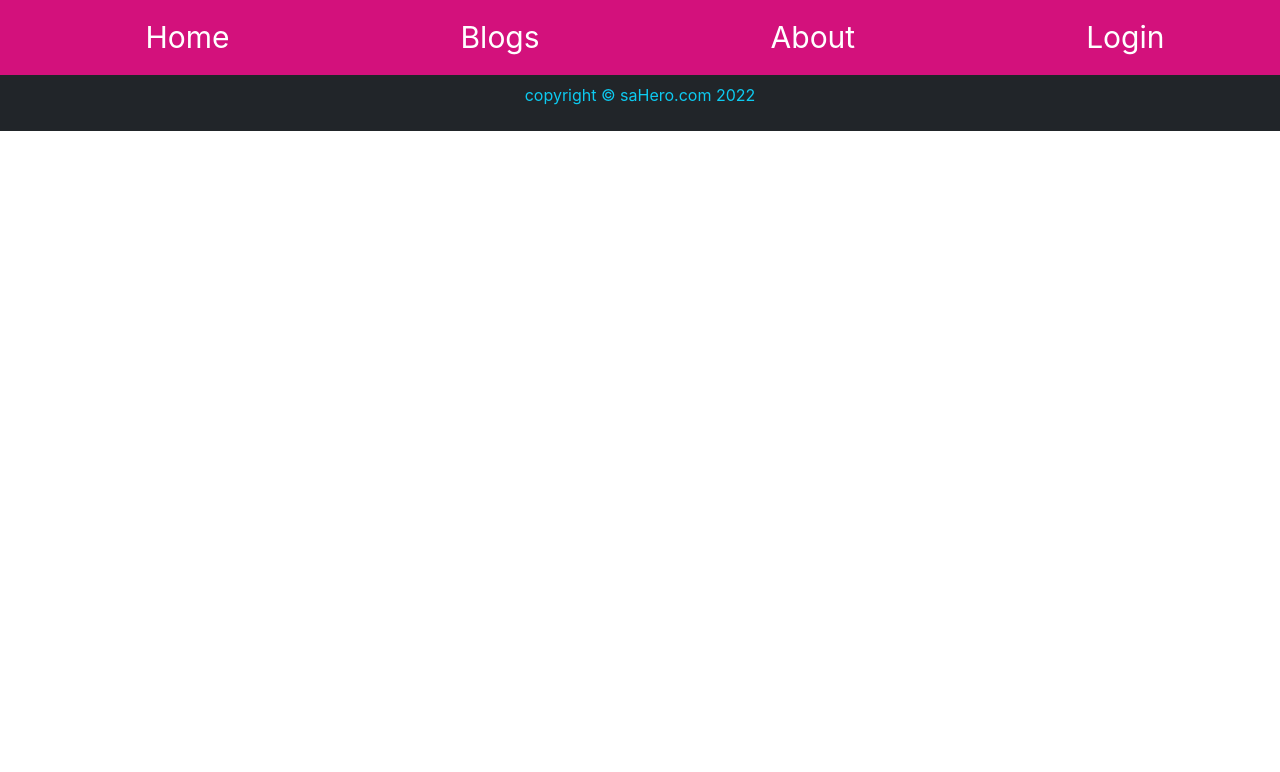
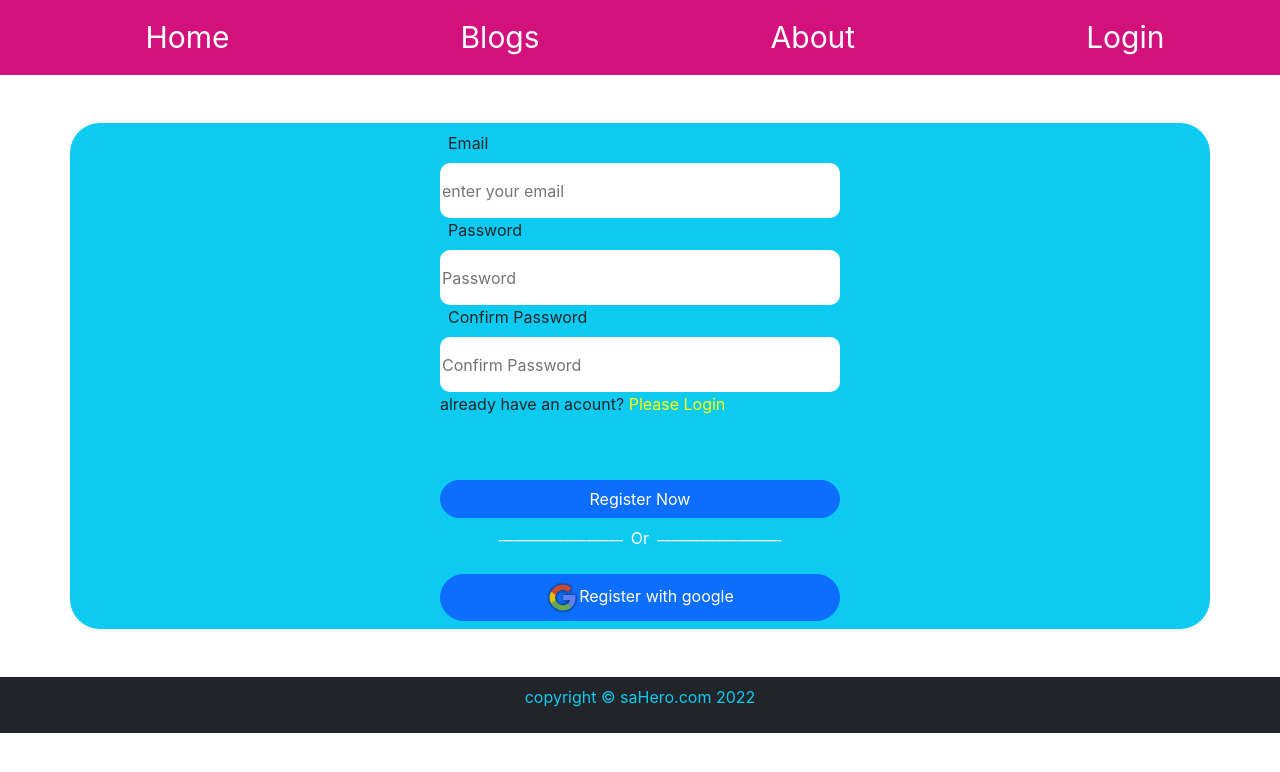
Before and after one commit to SHOHAG1611/digital-tutor-center, a React (Create React App) app: page /register in a window 1280 px wide. Shown: the top 772 px of the page. Built offline with nearby package versions, Linux system fonts and the light colour scheme.

Commit message:
style login and register page

```diff
--- a/src/App.js
+++ b/src/App.js
@@ -6,6 +6,8 @@ import Header from './components/Share/Header/Header';
 import About from '../src/components/About/About'
 import Footer from './components/Share/Footer/Footer';
 import Login from './components/Login/Login/Login';
+import NotFound from './components/NotFound/NotFound';
+import Register from './components/Login/Register/Register/Register';
 
 function App() {
   return (
@@ -17,6 +19,8 @@ function App() {
         <Route path='/blogs' element={<Blogs></Blogs>}>Blogs</Route>
         <Route path='/about' element={<About></About>}></Route>
         <Route path='/login' element={<Login></Login>}></Route>
+        <Route path='/register' element={<Register></Register>}></Route>
+        <Route path='*' element={<NotFound></NotFound>}></Route>
       </Routes>
       <Footer></Footer>
     </div>
--- a/src/components/Login/Login/Login.css
+++ b/src/components/Login/Login/Login.css
@@ -0,0 +1,20 @@
+.form-container{
+    justify-content: center;
+    align-items: center;
+    display: flex;
+    border: none;
+    border-radius: 30px;
+}
+.form-container img{
+    width: 33px;
+}
+.form-input{
+    height: 55px;
+    width: 400px;
+    border: none;
+    border-radius: 10px;
+}
+.form-togol a{
+    text-decoration: none;
+    color: yellow;
+}
--- a/src/components/Login/Login/Login.js
+++ b/src/components/Login/Login/Login.js
@@ -1,12 +1,83 @@
 import React from 'react';
+import { Link } from 'react-router-dom';
 import './Login.css'
+import googleLogo from '../../img/google/google.png'
 
 const Login = () => {
     return (
-        <div>
-            <h1>Please login</h1>
+        <div className='container mx-auto form-container bg-info mt-5 mb-5 p-5'>
+            <form>
+                <label className='mb-2 ps-2' htmlFor="email">Email</label>
+                <br />
+                <input className='form-input' type="email" name="email" id="" placeholder='enter your email' />
+                <br />
+                <label className='mb-2 ps-2' htmlFor="password">Password</label>
+                <br />
+                <input className='form-input' type="password" name="" id="" placeholder='Password' />
+                <br />
+                <p>create a acount <span className='form-togol'><Link to='/register'>Please Register</Link></span></p>
+                <button className='btn btn-primary mt-5 mx-auto w-100 rounded-pill'>Login</button>
+                <div className='another-option text-white'>
+                    <div>
+                        <p>_________________</p>
+                    </div>
+                    <div>
+                        <p className='mt-2 mx-2'>Or</p>
+                    </div>
+                    <div>
+                        <p>_________________</p>
+                    </div>
+                </div>
+                <button className='btn btn-primary mt-2 mx-auto w-100 rounded-pill'>
+                    <img src={googleLogo} alt="" />
+                    login with google </button>
+            </form>
         </div>
     );
 };
 
 export default Login;
+
+
+
+
+
+
+
+
+
+
+
+
+
+
+
+
+
+
+
+
+
+
+
+
+
+
+
+
+
+
+
+
+
+{/* <form>
+<div class="mb-3">
+    <label for="exampleInputEmail1" class="form-label">Email address</label>
+    <input type="email" class="form-control" id="exampleInputEmail1" aria-describedby="emailHelp" />
+</div>
+<div class="mb-3">
+    <label for="exampleInputPassword1" class="form-label">Password</label>
+    <input type="password" class="form-control" id="exampleInputPassword1" />
+</div>
+<button type="submit" class="btn btn-primary">Submit</button>
+</form> */}
--- a/src/components/Login/Register/Register/Register.css
+++ b/src/components/Login/Register/Register/Register.css
@@ -0,0 +1,9 @@
+.form-togol a{
+    text-decoration: none;
+    color: yellow;
+}
+.another-option{
+    display: flex;
+    align-items: center;
+    justify-content: center;
+}
--- a/src/components/Login/Register/Register/Register.js
+++ b/src/components/Login/Register/Register/Register.js
@@ -1,10 +1,41 @@
 import React from 'react';
+import { Link } from 'react-router-dom';
 import './Register.css'
+import googleLogo from '../../../img/google/google.png'
 
 const Register = () => {
     return (
-        <div>
-            <h1>Please Register</h1>
+        <div className='container mx-auto form-container bg-info mt-5 mb-5 p-2'>
+            <form>
+                <label className='mb-2 ps-2' htmlFor="email">Email</label>
+                <br />
+                <input className='form-input' type="email" name="email" id="" placeholder='enter your email' />
+                <br />
+                <label className='mb-2 ps-2' htmlFor="password">Password</label>
+                <br />
+                <input className='form-input' type="password" name="" id="" placeholder='Password' />
+                <br />
+                <label className='mb-2 ps-2' htmlFor="password">Confirm Password</label>
+                <br />
+                <input className='form-input' type="password" name="" id="" placeholder='Confirm Password' />
+                <br />
+                <p>already have an acount? <span className='form-togol'><Link to='/login'>Please Login</Link></span></p>
+                <button className='btn btn-primary mt-5 mx-auto w-100 rounded-pill'>Register Now</button>
+                <div className='another-option text-white'>
+                    <div>
+                        <p>_________________</p>
+                    </div>
+                    <div>
+                        <p className='mt-2 mx-2'>Or</p>
+                    </div>
+                    <div>
+                        <p>_________________</p>
+                    </div>
+                </div>
+                <button className='btn btn-primary mt-2 mx-auto w-100 rounded-pill'>
+                    <img src={googleLogo} alt="" />
+                    Register with google </button>
+            </form>
         </div>
     );
 };
--- /dev/null
+++ b/src/components/NotFound/NotFound.css
@@ -0,0 +1,12 @@
+.not-found img{
+    height: 600px;
+    width: 600px;
+
+}
+.not-found{
+    justify-content: center;
+    align-items: center;
+    display: flex;
+    margin-top: 20px;
+    margin-bottom: 20px;
+}
--- /dev/null
+++ b/src/components/NotFound/NotFound.js
@@ -0,0 +1,13 @@
+import React from 'react';
+import page404 from '../img/notFound/notFound.jpg'
+import './NotFound.css'
+
+const NotFound = () => {
+    return (
+        <div className='not-found container mx-auto'>
+            <img src={page404} alt="" />
+        </div>
+    );
+};
+
+export default NotFound;
--- a/src/components/Share/Banar/Banar.css
+++ b/src/components/Share/Banar/Banar.css
@@ -1,4 +1,4 @@
 .home-benar img{
-    height: 400px;
-    width: 400px;
+    height: 450px;
+
 }
--- a/src/components/Share/Banar/Banar.js
+++ b/src/components/Share/Banar/Banar.js
@@ -11,7 +11,7 @@ const Banar = () => {
             <Carousel>
                 <Carousel.Item>
                     <img
-                        className="d-block w-100 height"
+                        className="d-block w-100"
                         src={benar1}
                         alt="First slide"
                     />
```
Also changed, not shown: src/components/img/google/google.png (added), src/components/img/notFound/notFound.jpg (added).
